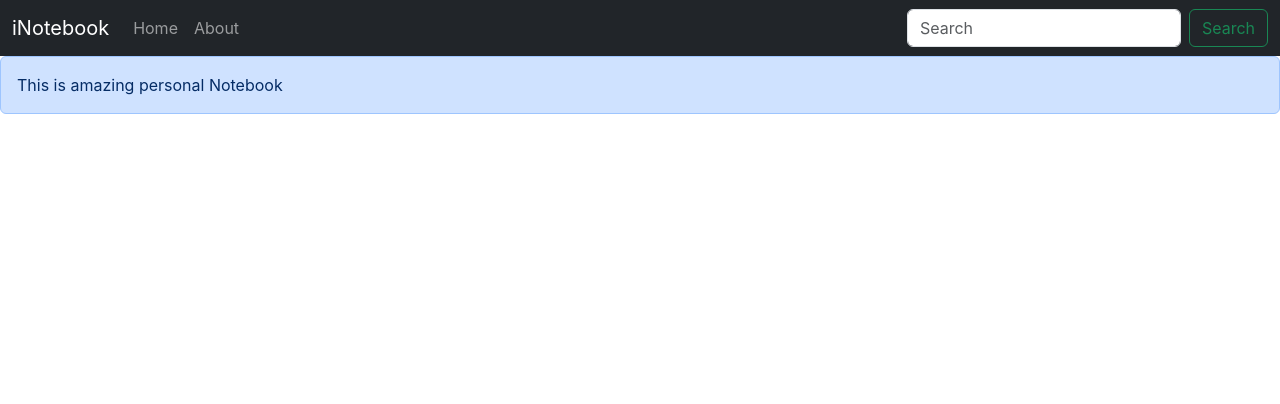
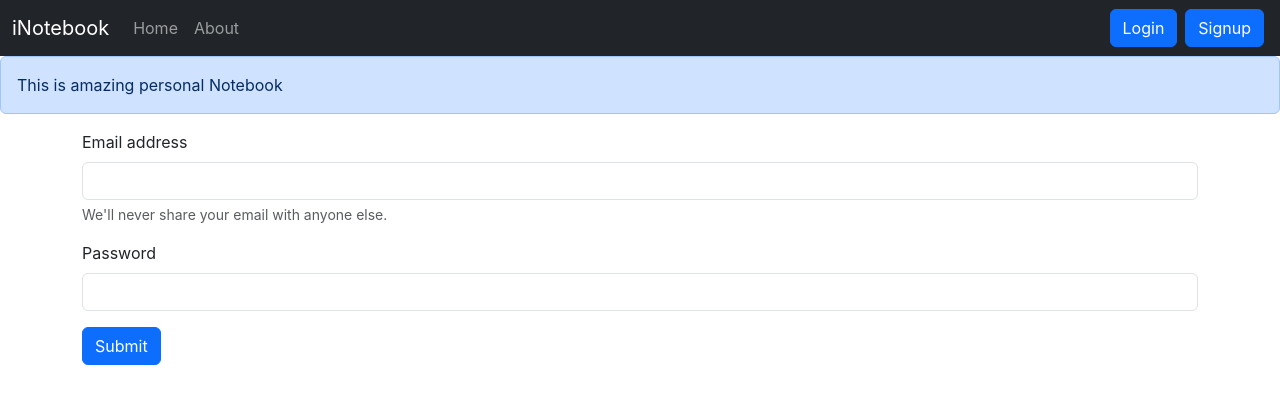
Before and after one commit to NikhilSinghKumar/notebook, a React (Create React App) app: page /login in a window 1280 px wide. Shown: the top 404 px of the page. Built offline with nearby package versions, Linux system fonts and the light colour scheme.

Commit message:
adding Login componenet to iNotebook

```diff
--- a/src/App.js
+++ b/src/App.js
@@ -10,6 +10,8 @@
 import About from './components/About';
 import NoteState from './context/notes/NoteState';
 import Alert from './components/Alert';
+import Login from './components/Login';
+import Signup from './components/Signup';
 
 function App() {
   return (
@@ -22,6 +24,8 @@
       <Routes>
         <Route exact path="/" element={<Home />}/>
         <Route exact path="/about" element={<About />}/>
+        <Route exact path="/login" element={<Login />}/>
+        <Route exact path="/signup" element={<Signup />}/>
       </Routes>
     </div>
     </Router>
--- a/src/components/AddNote.js
+++ b/src/components/AddNote.js
@@ -5,7 +5,7 @@
   const context = useContext(noteContext);
   const {addNote} = context;
 
-    const [note, setNote] = useState({title:"", description:"", tag: "default"})
+    const [note, setNote] = useState({title:"", description:"", tag: ""})
 
     const handleClick = (e) =>{
         e.preventDefault();
--- /dev/null
+++ b/src/components/Login.js
@@ -0,0 +1,53 @@
+import React, { useState } from 'react';
+import { useNavigate } from 'react-router-dom';
+
+const Login = () => {
+  const [credentials, setCredentials]= useState({email:"", password:""})
+  let navigate = useNavigate();
+
+    const handleSubmit = async(e)=>{
+        e.preventDefault()
+
+        const response = await fetch("http://localhost:5000/api/auth/login", {
+            method: "POST",
+            headers: {
+              "Content-Type": "application/json",
+            },
+            body: JSON.stringify({email: credentials.email, password: credentials.password})
+          })
+          const json = await response.json();
+          console.log(json);
+          if(json.success){
+            // save the auth token and redirect
+            localStorage.setItem('token', json.authtoken);
+            navigate("/");
+          }
+          else{
+            alert("Invalid credentials")
+          }
+    }
+
+    const onChange = (e) => {
+      setCredentials({ ...credentials, [e.target.name]: e.target.value });
+    };
+
+
+  return (
+    <div>
+        <form onSubmit={handleSubmit}>
+  <div className="mb-3">
+    <label htmlFor="exampleInputEmail1" className="form-label">Email address</label>
+    <input type="email" className="form-control" onChange={onChange} value={credentials.email} id="email" name="email" aria-describedby="emailHelp"/>
+    <div id="emailHelp" className="form-text">We'll never share your email with anyone else.</div>
+  </div>
+  <div className="mb-3">
+    <label htmlFor="exampleInputPassword1" className="form-label">Password</label>
+    <input type="password" className="form-control" onChange={onChange} value={credentials.password} id="password" name="password"/>
+  </div>
+  <button type="submit" className="btn btn-primary">Submit</button>
+</form>
+    </div>
+  )
+}
+
+export default Login
--- a/src/components/Navbar.js
+++ b/src/components/Navbar.js
@@ -36,16 +36,9 @@
               </Link>
             </li>
           </ul>
-          <form className="d-flex" role="search">
-            <input
-              className="form-control me-2"
-              type="search"
-              placeholder="Search"
-              aria-label="Search"
-            />
-            <button className="btn btn-outline-success" type="submit">
-              Search
-            </button>
+          <form className="d-flex">
+          <Link className="btn btn-primary mx-1" to="/login" role="button">Login</Link>
+          <Link className="btn btn-primary mx-1" to="/signup" role="button">Signup</Link>
           </form>
         </div>
       </div>
--- /dev/null
+++ b/src/components/Signup.js
@@ -0,0 +1,13 @@
+import React from 'react'
+
+const
+Signup
+ = () => {
+  return (
+    <div>
+        I am Signup.
+    </div>
+  )
+}
+
+export default Signup
```
Also changed, not shown: 1 other file (tests, documents, lock files or other folders).
